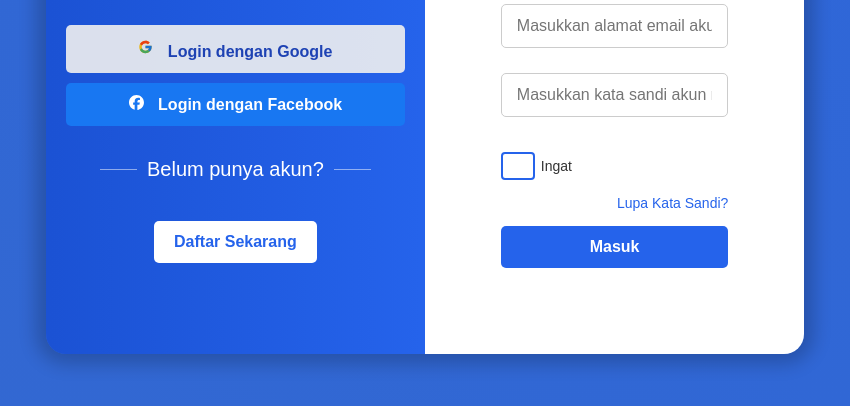
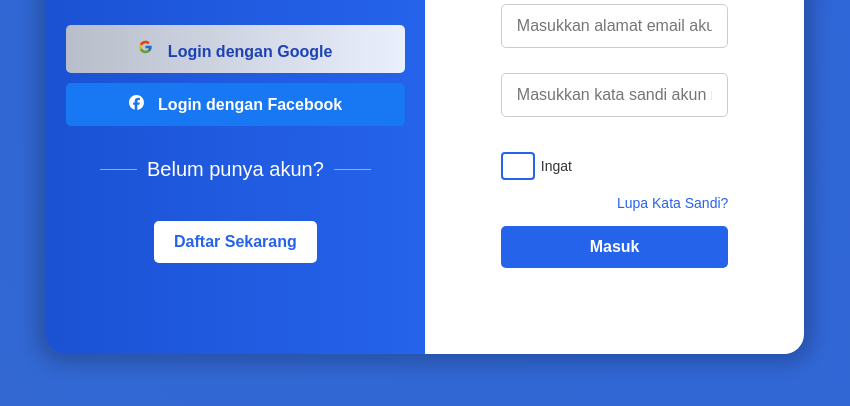
Before and after one commit to smymrr/SISWA, a plain HTML site: page login.html in a window 1280 px wide. In both pictures the pointer is over the button "Login dengan Google". Shown: the part 374-780 px from the top of the page, without its empty margins (215-1065 px from the left). Drawn offline with Linux system fonts and the light colour scheme.

Commit message:
revise social media log

```diff
--- a/assets/styles/registry.css
+++ b/assets/styles/registry.css
@@ -235,8 +235,8 @@ main {
 
 .social-login button:hover {
   opacity: 0.9;
+  background: linear-gradient(90deg, #c9c9c9, white);
 }
-
 
 /* LEFT HAND */
 
```
